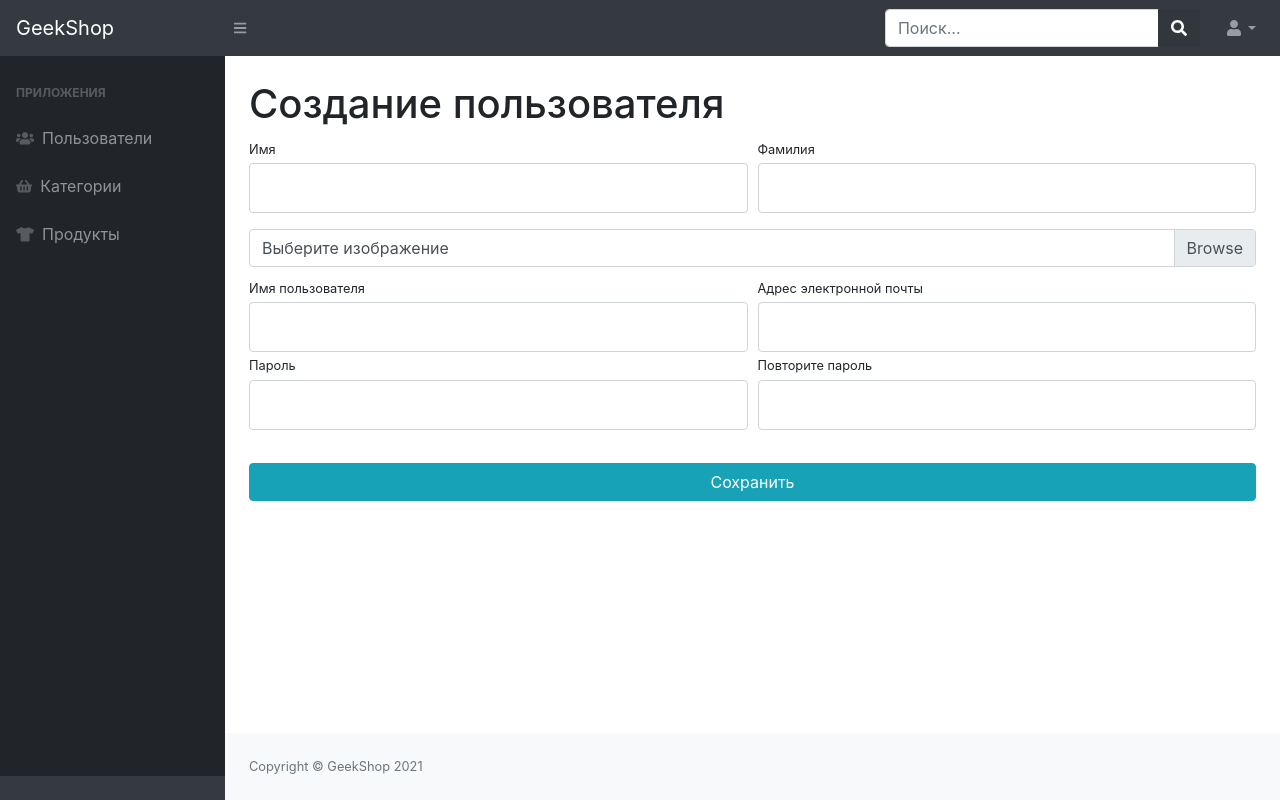
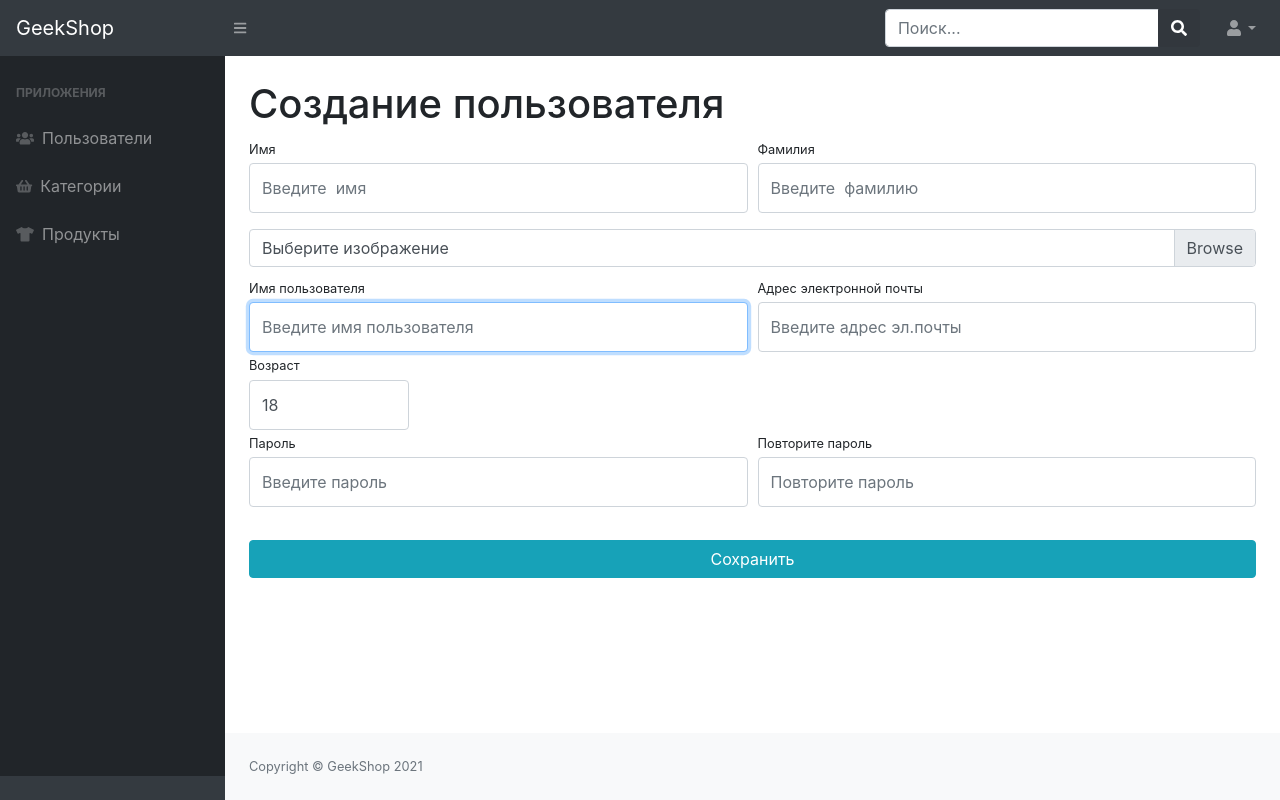
Before and after one commit to sergeyBukov/geekshop_new, a Django app: page /admins/users-create/ in a window 1280 px wide. Run offline with Django 3.2, Linux system fonts and the light colour scheme; some libraries are stand-ins or nearby versions.

Commit message:
form action="{% url '' %}" method="post" enctype="multipart/form-data"> input-{{ form._______ }} +form.age

```diff
--- a/admins/templates/admins/admin-users-create.html
+++ b/admins/templates/admins/admin-users-create.html
@@ -5,52 +5,54 @@
         <main>
             <div class="container-fluid">
                 <h1 class="mt-4">Создание пользователя</h1>
-                <form action="">
+                <form action="{% url 'admins:admin_users_create' %}" method="post" enctype="multipart/form-data">
+                    {% csrf_token %}
                     <div class="form-row">
                         <div class="col-lg-6">
                             <div class="form-group">
-                                <label class="small mb-1" for="inputFirstName">Имя</label>
-                                <input class="form-control py-4" id="inputFirstName" type="text"/>
+                                <label class="small mb-1" for="{{ form.first_name.id_for_label }}">Имя</label>
+                                {{ form.first_name }}
                             </div>
                         </div>
                         <div class="col-lg-6">
                             <div class="form-group">
-                                <label class="small mb-1" for="inputLastName">Фамилия</label>
-                                <input class="form-control py-4" id="inputLastName" type="text"/>
+                                <label class="small mb-1" for="{{ form.last_name.id_for_label }}">Фамилия</label>
+                                {{ form.last_name }}
                             </div>
                         </div>
                     </div>
                     <div class="form-row mb-2">
                         <div class="col-lg-12">
                             <div class="custom-file">
-                                <input type="file" class="custom-file-input" id="userAvatar" size="50">
-                                <label class="custom-file-label" for="userAvatar">Выберите изображение</label>
+                                {{ form.image }}
+                                <label class="custom-file-label" for="{{ form.image.id_for_label }}">Выберите
+                                    изображение</label>
                             </div>
                         </div>
                     </div>
                     <div class="form-row">
                         <div class="col-lg-6">
-                            <label class="small mb-1" for="inputUsername">Имя пользователя</label>
-                            <input class="form-control py-4" id="inputUsername" type="text"
-                                   aria-describedby="usernameHelp"/>
+                            <label class="small mb-1" for="{{ form.username.id_for_label }}">Имя пользователя</label>
+                            {{ form.username }}
                         </div>
                         <div class="col-lg-6">
-                            <label class="small mb-1" for="inputEmailAddress">Адрес электронной
+                            <label class="small mb-1" for="{{ form.email.id_for_label }}">Адрес электронной
                                 почты</label>
-                            <input class="form-control py-4" id="inputEmailAddress" type="email"
-                                   aria-describedby="emailHelp"/>
+                            {{ form.email }}
+                        </div>
+                        <div class="col-lg-2">
+                            <label class="small mb-1" for="{{ form.age.id_for_label }}">Возраст</label>
+                            {{ form.age }}
                         </div>
                     </div>
                     <div class="form-row">
                         <div class="col-lg-6">
-                            <label class="small mb-1" for="inputPassword1">Пароль</label>
-                            <input class="form-control py-4" id="inputPassword1" type="text"
-                                   aria-describedby="password1Help"/>
+                            <label class="small mb-1" for="{{ form.password1.id_for_label }}">Пароль</label>
+                            {{ form.password1 }}
                         </div>
                         <div class="col-lg-6">
-                            <label class="small mb-1" for="inputPassword2">Повторите пароль</label>
-                            <input class="form-control py-4" id="inputPassword2" type="text"
-                                   aria-describedby="password2Help"/>
+                            <label class="small mb-1" for="{{ form.password2.id_for_label }}">Повторите пароль</label>
+                            {{ form.password2 }}
                         </div>
                     </div>
                     <div class="form-row">
```
